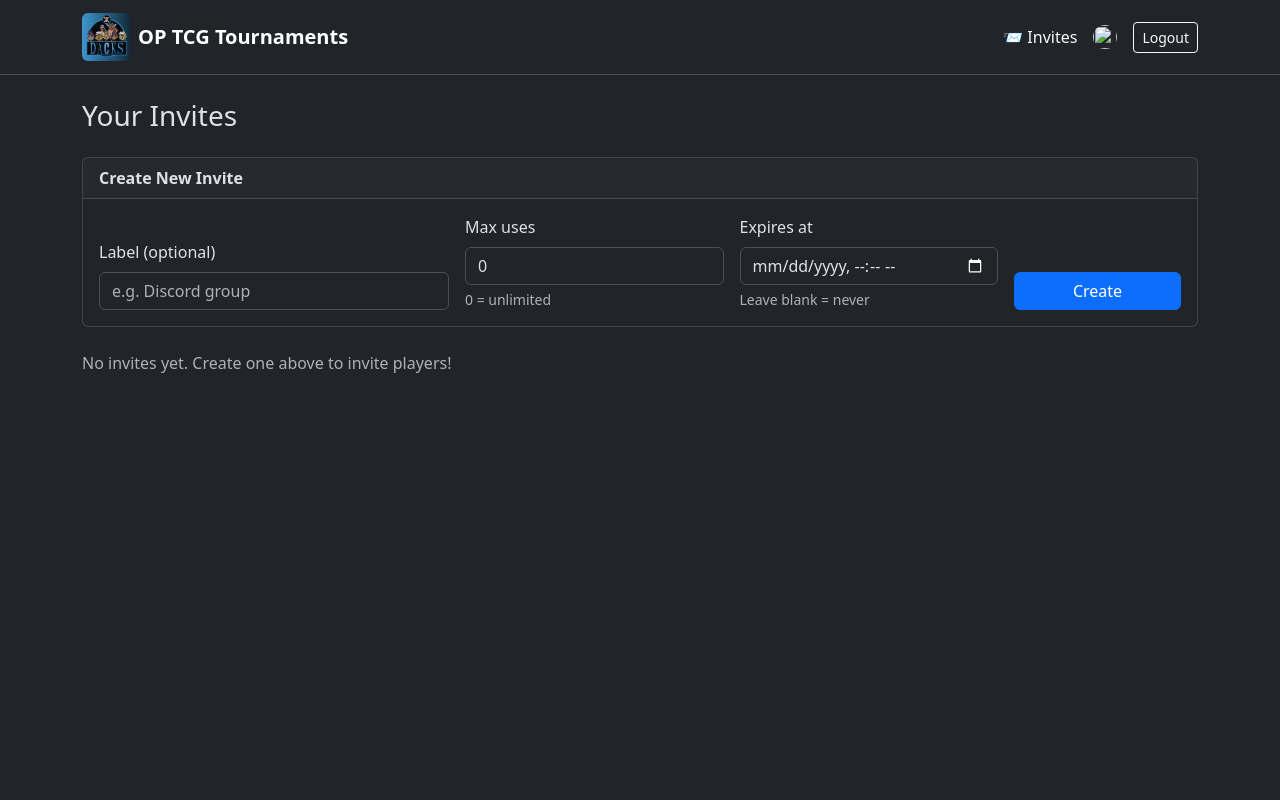
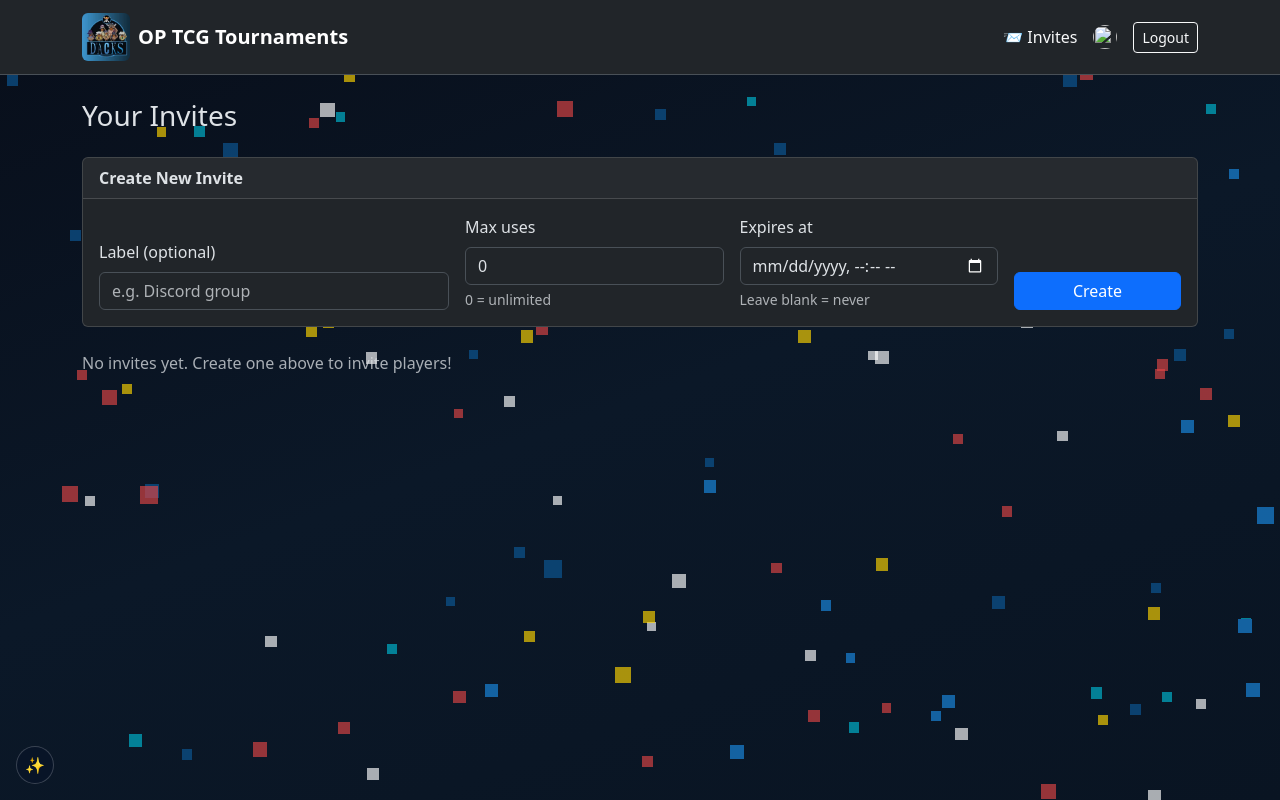
Before and after one commit to Yunaido/Tournament, a Django app: page /accounts/invites/ in a window 1280 px wide. Run offline with Django 5.2, Linux system fonts and the light colour scheme; the visitor is signed in with stand-in values (Sample User, id 1); some libraries are stand-ins or nearby versions.

Commit message:
feat: Add One Piece themed visual effects with Three.js particle ocean
Agent-Logs-Url: https://github.com/Yunaido/Tournament/sessions/5b773e69-7258-4f45-906d-dd26c4dd8bf6

Co-authored-by: Yunaido <33319800+Yunaido@users.noreply.github.com>

```diff
--- a/static/css/custom.css
+++ b/static/css/custom.css
@@ -1,3 +1,49 @@
+/* ── One Piece visual effects ────────────────────────────────────────────── */
+
+/* Deep-ocean gradient background for the whole page */
+body {
+    background: linear-gradient(160deg, #080e1a 0%, #0b1828 50%, #091422 100%);
+    min-height: 100vh;
+}
+
+/* Full-screen canvas rendered behind all other content */
+#op-fx-canvas {
+    position: fixed;
+    inset: 0;
+    width: 100%;
+    height: 100%;
+    pointer-events: none;
+    z-index: -1;
+}
+
+/* Floating toggle button (bottom-left) */
+#op-fx-toggle {
+    position: fixed;
+    bottom: 1rem;
+    left: 1rem;
+    z-index: 1050;
+    width: 2.4rem;
+    height: 2.4rem;
+    border-radius: 50%;
+    border: 1px solid rgba(255, 255, 255, 0.2);
+    background: rgba(8, 20, 40, 0.75);
+    color: #fff;
+    font-size: 1rem;
+    line-height: 1;
+    cursor: pointer;
+    display: flex;
+    align-items: center;
+    justify-content: center;
+    transition: background 0.2s ease, transform 0.2s ease;
+    backdrop-filter: blur(6px);
+    -webkit-backdrop-filter: blur(6px);
+}
+
+#op-fx-toggle:hover {
+    background: rgba(26, 107, 154, 0.85);
+    transform: scale(1.12);
+}
+
 /* ── Badge & status colours ──────────────────────────────────────────────── */
 .badge-win  { background-color: #2a8f37; }
 .badge-loss { background-color: #af4034; }
--- /dev/null
+++ b/static/js/ocean-fx.js
@@ -0,0 +1,144 @@
+/* One Piece visual effects – Three.js floating-particle ocean.
+ * Loaded only when THREE global is available (three.min.js must load first).
+ * User preference is persisted in localStorage under the key 'op_fx_enabled'.
+ * Default: enabled.
+ */
+(function () {
+    'use strict';
+
+    var STORAGE_KEY = 'op_fx_enabled';
+    var PCOUNT = 180;
+
+    /* ── Preference helpers ─────────────────────────────────────── */
+    function isEnabled() {
+        var val = localStorage.getItem(STORAGE_KEY);
+        return val === null || val === 'true';
+    }
+
+    function updateBtn(btn, on) {
+        btn.textContent = on ? '✨' : '💤';
+        btn.title = on
+            ? 'Visual effects ON – click to disable'
+            : 'Visual effects OFF – click to enable';
+    }
+
+    /* ── Three.js state ─────────────────────────────────────────── */
+    var raf = null;
+    var renderer = null;
+    var scene = null;
+    var camera = null;
+    var pts = null;
+    var t = 0;
+
+    /* One Piece colour palette: ocean blues, gold (treasure), white (sea foam), red (Luffy) */
+    var PALETTE = [
+        [0.05, 0.35, 0.60],
+        [0.10, 0.55, 0.90],
+        [0.00, 0.73, 0.83],
+        [1.00, 0.84, 0.00],
+        [1.00, 1.00, 1.00],
+        [0.88, 0.27, 0.27],
+    ];
+
+    function initFX() {
+        if (typeof THREE === 'undefined') return;
+        if (renderer) return; // already running
+
+        var canvas = document.getElementById('op-fx-canvas');
+        if (!canvas) return;
+
+        renderer = new THREE.WebGLRenderer({ canvas: canvas, alpha: true, antialias: false });
+        renderer.setPixelRatio(Math.min(window.devicePixelRatio, 2));
+        renderer.setSize(window.innerWidth, window.innerHeight);
+        renderer.setClearColor(0x000000, 0);
+
+        scene = new THREE.Scene();
+        camera = new THREE.PerspectiveCamera(60, window.innerWidth / window.innerHeight, 0.1, 500);
+        camera.position.z = 60;
+
+        var pos = new Float32Array(PCOUNT * 3);
+        var col = new Float32Array(PCOUNT * 3);
+
+        for (var i = 0; i < PCOUNT; i++) {
+            pos[i * 3]     = (Math.random() - 0.5) * 130;
+            pos[i * 3 + 1] = (Math.random() - 0.5) * 90;
+            pos[i * 3 + 2] = (Math.random() - 0.5) * 40;
+
+            var c = PALETTE[Math.floor(Math.random() * PALETTE.length)];
+            col[i * 3]     = c[0];
+            col[i * 3 + 1] = c[1];
+            col[i * 3 + 2] = c[2];
+        }
+
+        var geo = new THREE.BufferGeometry();
+        geo.setAttribute('position', new THREE.BufferAttribute(pos, 3));
+        geo.setAttribute('color',    new THREE.BufferAttribute(col, 3));
+
+        var mat = new THREE.PointsMaterial({
+            size: 1.8,
+            vertexColors: true,
+            transparent: true,
+            opacity: 0.65,
+            sizeAttenuation: true,
+        });
+
+        pts = new THREE.Points(geo, mat);
+        scene.add(pts);
+
+        window.addEventListener('resize', onResize);
+        tick();
+    }
+
+    function tick() {
+        raf = requestAnimationFrame(tick);
+        t += 0.008;
+
+        var pos = pts.geometry.attributes.position.array;
+        for (var i = 0; i < PCOUNT; i++) {
+            /* Float upward with gentle sway */
+            pos[i * 3 + 1] += 0.025 + Math.sin(t + i * 0.4) * 0.008;
+            pos[i * 3]     += Math.sin(t * 0.6 + i * 0.25) * 0.015;
+            /* Wrap: when a particle drifts above the top, reset to the bottom */
+            if (pos[i * 3 + 1] > 50) {
+                pos[i * 3 + 1] = -50;
+                pos[i * 3]     = (Math.random() - 0.5) * 130;
+            }
+        }
+        pts.geometry.attributes.position.needsUpdate = true;
+        pts.rotation.y = Math.sin(t * 0.08) * 0.08;
+
+        renderer.render(scene, camera);
+    }
+
+    function destroyFX() {
+        if (raf) { cancelAnimationFrame(raf); raf = null; }
+        if (renderer) { renderer.dispose(); renderer = null; }
+        if (pts && pts.geometry) { pts.geometry.dispose(); }
+        if (pts && pts.material) { pts.material.dispose(); }
+        scene = null; camera = null; pts = null;
+    }
+
+    function onResize() {
+        if (!renderer || !camera) return;
+        camera.aspect = window.innerWidth / window.innerHeight;
+        camera.updateProjectionMatrix();
+        renderer.setSize(window.innerWidth, window.innerHeight);
+    }
+
+    /* ── Bootstrap on DOMContentLoaded ─────────────────────────── */
+    document.addEventListener('DOMContentLoaded', function () {
+        var btn = document.getElementById('op-fx-toggle');
+        if (!btn) return;
+
+        var on = isEnabled();
+        updateBtn(btn, on);
+        if (on) { initFX(); }
+
+        btn.addEventListener('click', function () {
+            var shouldEnable = !isEnabled();
+            localStorage.setItem(STORAGE_KEY, String(shouldEnable));
+            updateBtn(btn, shouldEnable);
+            if (shouldEnable) { initFX(); } else { destroyFX(); }
+        });
+    });
+}());
--- a/templates/base.html
+++ b/templates/base.html
@@ -12,9 +12,12 @@
     <link rel="apple-touch-icon" href="{% static 'img/apple-touch-icon.webp' %}">
     <link rel="stylesheet" href="{% static 'css/custom.css' %}">
     <script src="https://unpkg.com/htmx.org@2.0.4"></script>
+    <script src="https://cdn.jsdelivr.net/npm/three@0.128.0/build/three.min.js"></script>
 </head>
 
 <body>
+    <canvas id="op-fx-canvas" aria-hidden="true"></canvas>
+    <button id="op-fx-toggle" type="button" aria-label="Toggle visual effects" title="Visual effects ON – click to disable">✨</button>
     <nav class="navbar navbar-expand-lg navbar-dark bg-dark border-bottom mb-4">
         <div class="container">
             <a class="navbar-brand fw-bold d-flex align-items-center gap-2" href="{% url 'tournament_list' %}">
@@ -54,6 +57,7 @@
     </div>
 
     <script src="https://cdn.jsdelivr.net/npm/bootstrap@5.3.3/dist/js/bootstrap.bundle.min.js"></script>
+    <script src="{% static 'js/ocean-fx.js' %}"></script>
 </body>
 
 </html>
```
Also changed, not shown: e2e/tests/visual-effects.spec.ts (added, +71 -0 lines).
